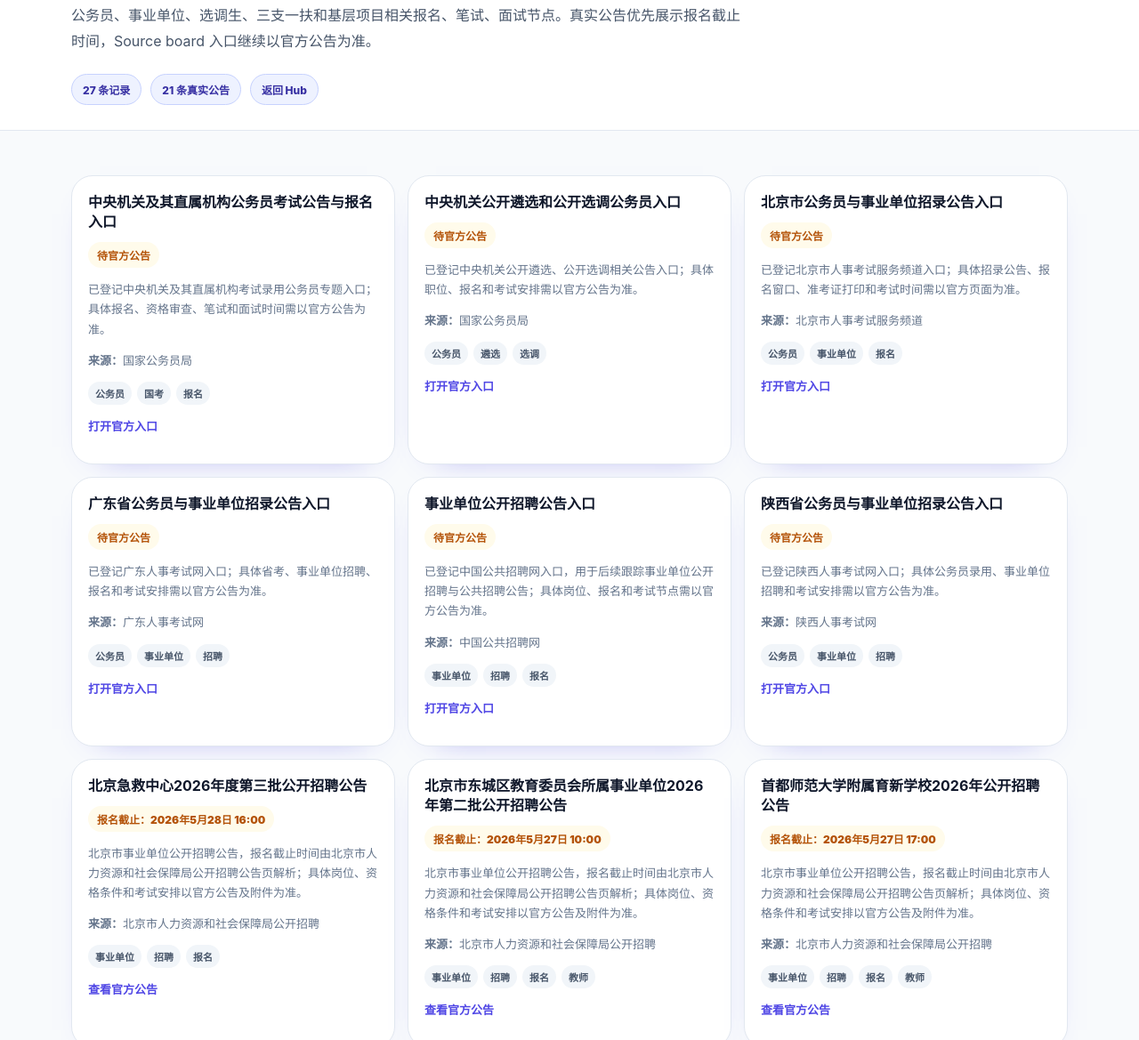
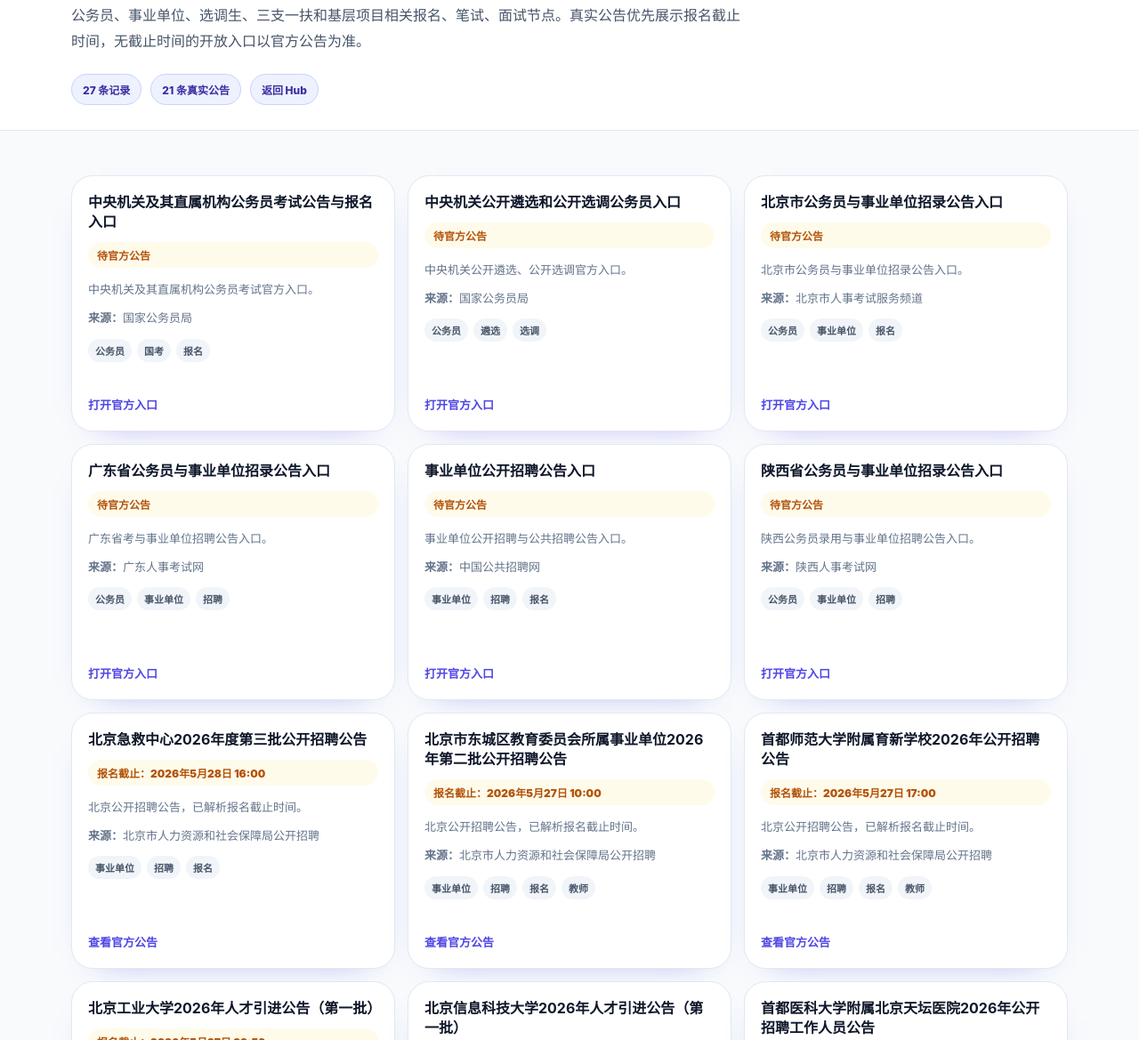
Before and after one commit to pengpoom/civil-service-ddl, a website: page index.html in a window 1280 px wide. Shown: the part 126-1295 px from the top of the page at 89% size. Drawn offline with Linux system fonts and the light colour scheme.

Commit message:
Polish civil service DDL page

```diff
--- a/data/items.json
+++ b/data/items.json
@@ -11,9 +11,9 @@
       "国考",
       "报名"
     ],
-    "url": "https://bm.scs.gov.cn",
+    "url": "http://bm.scs.gov.cn/kl2026",
     "status": "upcoming",
-    "description": "已登记中央机关及其直属机构考试录用公务员专题入口；具体报名、资格审查、笔试和面试时间需以官方公告为准。",
+    "description": "中央机关及其直属机构公务员考试官方入口。",
     "stage": "Source board",
     "source": "国家公务员局",
     "type": "program",
@@ -31,9 +31,9 @@
       "遴选",
       "选调"
     ],
-    "url": "https://bm.scs.gov.cn",
+    "url": "http://subb.scs.gov.cn/lx2026",
     "status": "upcoming",
-    "description": "已登记中央机关公开遴选、公开选调相关公告入口；具体职位、报名和考试安排需以官方公告为准。",
+    "description": "中央机关公开遴选、公开选调官方入口。",
     "stage": "Source board",
     "source": "国家公务员局",
     "type": "program",
@@ -53,7 +53,7 @@
     ],
     "url": "https://rsj.beijing.gov.cn/ywsite/bjpta/",
     "status": "upcoming",
-    "description": "已登记北京市人事考试服务频道入口；具体招录公告、报名窗口、准考证打印和考试时间需以官方页面为准。",
+    "description": "北京市公务员与事业单位招录公告入口。",
     "stage": "Source board",
     "source": "北京市人事考试服务频道",
     "type": "program",
@@ -73,7 +73,7 @@
     ],
     "url": "https://rsks.gd.gov.cn/",
     "status": "upcoming",
-    "description": "已登记广东人事考试网入口；具体省考、事业单位招聘、报名和考试安排需以官方公告为准。",
+    "description": "广东省考与事业单位招聘公告入口。",
     "stage": "Source board",
     "source": "广东人事考试网",
     "type": "program",
@@ -93,7 +93,7 @@
     ],
     "url": "https://chinajob.mohrss.gov.cn/",
     "status": "upcoming",
-    "description": "已登记中国公共招聘网入口，用于后续跟踪事业单位公开招聘与公共招聘公告；具体岗位、报名和考试节点需以官方公告为准。",
+    "description": "事业单位公开招聘与公共招聘公告入口。",
     "stage": "Source board",
     "source": "中国公共招聘网",
     "type": "program",
@@ -113,7 +113,7 @@
     ],
     "url": "https://www.sxrsks.cn/",
     "status": "upcoming",
-    "description": "已登记陕西人事考试网入口；具体公务员录用、事业单位招聘和考试安排需以官方公告为准。",
+    "description": "陕西公务员录用与事业单位招聘公告入口。",
     "stage": "Source board",
     "source": "陕西人事考试网",
     "type": "program",
@@ -133,7 +133,7 @@
     ],
     "url": "https://rsj.beijing.gov.cn/xxgk/gkzp/202605/t20260519_4657708.html",
     "status": "upcoming",
-    "description": "北京市事业单位公开招聘公告，报名截止时间由北京市人力资源和社会保障局公开招聘公告页解析；具体岗位、资格条件和考试安排以官方公告及附件为准。",
+    "description": "北京公开招聘公告，已解析报名截止时间。",
     "stage": "报名截止",
     "source": "北京市人力资源和社会保障局公开招聘",
     "type": "program",
@@ -154,7 +154,7 @@
     ],
     "url": "https://rsj.beijing.gov.cn/xxgk/gkzp/202605/t20260518_4656090.html",
     "status": "upcoming",
-    "description": "北京市事业单位公开招聘公告，报名截止时间由北京市人力资源和社会保障局公开招聘公告页解析；具体岗位、资格条件和考试安排以官方公告及附件为准。",
+    "description": "北京公开招聘公告，已解析报名截止时间。",
     "stage": "报名截止",
     "source": "北京市人力资源和社会保障局公开招聘",
     "type": "program",
@@ -175,7 +175,7 @@
     ],
     "url": "https://rsj.beijing.gov.cn/xxgk/gkzp/202605/t20260518_4655797.html",
     "status": "upcoming",
-    "description": "北京市事业单位公开招聘公告，报名截止时间由北京市人力资源和社会保障局公开招聘公告页解析；具体岗位、资格条件和考试安排以官方公告及附件为准。",
+    "description": "北京公开招聘公告，已解析报名截止时间。",
     "stage": "报名截止",
     "source": "北京市人力资源和社会保障局公开招聘",
     "type": "program",
@@ -195,7 +195,7 @@
     ],
     "url": "https://rsj.beijing.gov.cn/xxgk/gkzp/202605/t20260518_4655772.html",
     "status": "upcoming",
-    "description": "北京市事业单位公开招聘公告，报名截止时间由北京市人力资源和社会保障局公开招聘公告页解析；具体岗位、资格条件和考试安排以官方公告及附件为准。",
+    "description": "北京公开招聘公告，已解析报名截止时间。",
     "stage": "报名截止",
     "source": "北京市人力资源和社会保障局公开招聘",
     "type": "program",
@@ -215,7 +215,7 @@
     ],
     "url": "https://rsj.beijing.gov.cn/xxgk/gkzp/202605/t20260518_4655277.html",
     "status": "upcoming",
-    "description": "北京市事业单位公开招聘公告，报名截止时间由北京市人力资源和社会保障局公开招聘公告页解析；具体岗位、资格条件和考试安排以官方公告及附件为准。",
+    "description": "北京公开招聘公告，已解析报名截止时间。",
     "stage": "报名截止",
     "source": "北京市人力资源和社会保障局公开招聘",
     "type": "program",
@@ -236,7 +236,7 @@
     ],
     "url": "https://rsj.beijing.gov.cn/xxgk/gkzp/202605/t20260518_4655221.html",
     "status": "upcoming",
-    "description": "北京市事业单位公开招聘公告，报名截止时间由北京市人力资源和社会保障局公开招聘公告页解析；具体岗位、资格条件和考试安排以官方公告及附件为准。",
+    "description": "北京公开招聘公告，已解析报名截止时间。",
     "stage": "报名截止",
     "source": "北京市人力资源和社会保障局公开招聘",
     "type": "program",
@@ -257,7 +257,7 @@
     ],
     "url": "https://rsj.beijing.gov.cn/xxgk/gkzp/202605/t20260518_4655204.html",
     "status": "upcoming",
-    "description": "北京市事业单位公开招聘公告，报名截止时间由北京市人力资源和社会保障局公开招聘公告页解析；具体岗位、资格条件和考试安排以官方公告及附件为准。",
+    "description": "北京公开招聘公告，已解析报名截止时间。",
     "stage": "报名截止",
     "source": "北京市人力资源和社会保障局公开招聘",
     "type": "program",
@@ -278,7 +278,7 @@
     ],
     "url": "https://rsj.beijing.gov.cn/xxgk/gkzp/202605/t20260513_4648579.html",
     "status": "upcoming",
-    "description": "北京市事业单位公开招聘公告，报名截止时间由北京市人力资源和社会保障局公开招聘公告页解析；具体岗位、资格条件和考试安排以官方公告及附件为准。",
+    "description": "北京公开招聘公告，已解析报名截止时间。",
     "stage": "报名截止",
     "source": "北京市人力资源和社会保障局公开招聘",
     "type": "program",
@@ -299,7 +299,7 @@
     ],
     "url": "https://rsj.beijing.gov.cn/xxgk/gkzp/202605/t20260509_4643573.html",
     "status": "ended",
-    "description": "北京市事业单位公开招聘公告，报名截止时间由北京市人力资源和社会保障局公开招聘公告页解析；具体岗位、资格条件和考试安排以官方公告及附件为准。",
+    "description": "北京公开招聘公告，已解析报名截止时间。",
     "stage": "报名截止",
     "source": "北京市人力资源和社会保障局公开招聘",
     "type": "program",
@@ -320,7 +320,7 @@
     ],
     "url": "https://rsj.beijing.gov.cn/xxgk/gkzp/202605/t20260509_4642680.html",
     "status": "upcoming",
-    "description": "北京市事业单位公开招聘公告，报名截止时间由北京市人力资源和社会保障局公开招聘公告页解析；具体岗位、资格条件和考试安排以官方公告及附件为准。",
+    "description": "北京公开招聘公告，已解析报名截止时间。",
     "stage": "报名截止",
     "source": "北京市人力资源和社会保障局公开招聘",
     "type": "program",
@@ -340,7 +340,7 @@
     ],
     "url": "https://rsj.beijing.gov.cn/xxgk/gkzp/202605/t20260509_4642649.html",
     "status": "ended",
-    "description": "北京市事业单位公开招聘公告，报名截止时间由北京市人力资源和社会保障局公开招聘公告页解析；具体岗位、资格条件和考试安排以官方公告及附件为准。",
+    "description": "北京公开招聘公告，已解析报名截止时间。",
     "stage": "报名截止",
     "source": "北京市人力资源和社会保障局公开招聘",
     "type": "program",
@@ -360,7 +360,7 @@
     ],
     "url": "https://rsj.beijing.gov.cn/xxgk/gkzp/202605/t20260508_4640696.html",
     "status": "ended",
-    "description": "北京市事业单位公开招聘公告，报名截止时间由北京市人力资源和社会保障局公开招聘公告页解析；具体岗位、资格条件和考试安排以官方公告及附件为准。",
+    "description": "北京公开招聘公告，已解析报名截止时间。",
     "stage": "报名截止",
     "source": "北京市人力资源和社会保障局公开招聘",
     "type": "program",
@@ -381,7 +381,7 @@
     ],
     "url": "https://rsj.beijing.gov.cn/xxgk/gkzp/202605/t20260507_4639284.html",
     "status": "ended",
-    "description": "北京市事业单位公开招聘公告，报名截止时间由北京市人力资源和社会保障局公开招聘公告页解析；具体岗位、资格条件和考试安排以官方公告及附件为准。",
+    "description": "北京公开招聘公告，已解析报名截止时间。",
     "stage": "报名截止",
     "source": "北京市人力资源和社会保障局公开招聘",
     "type": "program",
@@ -402,7 +402,7 @@
     ],
     "url": "https://rsj.beijing.gov.cn/xxgk/gkzp/202605/t20260507_4639213.html",
     "status": "ended",
-    "description": "北京市事业单位公开招聘公告，报名截止时间由北京市人力资源和社会保障局公开招聘公告页解析；具体岗位、资格条件和考试安排以官方公告及附件为准。",
+    "description": "北京公开招聘公告，已解析报名截止时间。",
     "stage": "报名截止",
     "source": "北京市人力资源和社会保障局公开招聘",
     "type": "program",
@@ -423,7 +423,7 @@
     ],
     "url": "https://rsj.beijing.gov.cn/xxgk/gkzp/202605/t20260506_4637818.html",
     "status": "ended",
-    "description": "北京市事业单位公开招聘公告，报名截止时间由北京市人力资源和社会保障局公开招聘公告页解析；具体岗位、资格条件和考试安排以官方公告及附件为准。",
+    "description": "北京公开招聘公告，已解析报名截止时间。",
     "stage": "报名截止",
     "source": "北京市人力资源和社会保障局公开招聘",
     "type": "program",
@@ -444,7 +444,7 @@
     ],
     "url": "https://rsj.beijing.gov.cn/xxgk/gkzp/202605/t20260506_4636745.html",
     "status": "ended",
-    "description": "北京市事业单位公开招聘公告，报名截止时间由北京市人力资源和社会保障局公开招聘公告页解析；具体岗位、资格条件和考试安排以官方公告及附件为准。",
+    "description": "北京公开招聘公告，已解析报名截止时间。",
     "stage": "报名截止",
     "source": "北京市人力资源和社会保障局公开招聘",
     "type": "program",
@@ -465,7 +465,7 @@
     ],
     "url": "https://rsj.beijing.gov.cn/xxgk/gkzp/202604/t20260430_4625873.html",
     "status": "ended",
-    "description": "北京市事业单位公开招聘公告，报名截止时间由北京市人力资源和社会保障局公开招聘公告页解析；具体岗位、资格条件和考试安排以官方公告及附件为准。",
+    "description": "北京公开招聘公告，已解析报名截止时间。",
     "stage": "报名截止",
     "source": "北京市人力资源和社会保障局公开招聘",
     "type": "program",
@@ -486,7 +486,7 @@
     ],
     "url": "https://rsj.beijing.gov.cn/xxgk/gkzp/202604/t20260430_4625871.html",
     "status": "ended",
-    "description": "北京市事业单位公开招聘公告，报名截止时间由北京市人力资源和社会保障局公开招聘公告页解析；具体岗位、资格条件和考试安排以官方公告及附件为准。",
+    "description": "北京公开招聘公告，已解析报名截止时间。",
     "stage": "报名截止",
     "source": "北京市人力资源和社会保障局公开招聘",
     "type": "program",
@@ -506,7 +506,7 @@
     ],
     "url": "https://rsj.beijing.gov.cn/xxgk/gkzp/202604/t20260430_4625674.html",
     "status": "ended",
-    "description": "北京市事业单位公开招聘公告，报名截止时间由北京市人力资源和社会保障局公开招聘公告页解析；具体岗位、资格条件和考试安排以官方公告及附件为准。",
+    "description": "北京公开招聘公告，已解析报名截止时间。",
     "stage": "报名截止",
     "source": "北京市人力资源和社会保障局公开招聘",
     "type": "program",
@@ -527,7 +527,7 @@
     ],
     "url": "https://rsj.beijing.gov.cn/xxgk/gkzp/202604/t20260430_4625644.html",
     "status": "ended",
-    "description": "北京市事业单位公开招聘公告，报名截止时间由北京市人力资源和社会保障局公开招聘公告页解析；具体岗位、资格条件和考试安排以官方公告及附件为准。",
+    "description": "北京公开招聘公告，已解析报名截止时间。",
     "stage": "报名截止",
     "source": "北京市人力资源和社会保障局公开招聘",
     "type": "program",
@@ -548,7 +548,7 @@
     ],
     "url": "https://rsj.beijing.gov.cn/xxgk/gkzp/202604/t20260429_4622415.html",
     "status": "ended",
-    "description": "北京市事业单位公开招聘公告，报名截止时间由北京市人力资源和社会保障局公开招聘公告页解析；具体岗位、资格条件和考试安排以官方公告及附件为准。",
+    "description": "北京公开招聘公告，已解析报名截止时间。",
     "stage": "报名截止",
     "source": "北京市人力资源和社会保障局公开招聘",
     "type": "program",
--- a/data/sources.json
+++ b/data/sources.json
@@ -6,7 +6,7 @@
     {
       "id": "national-civil-service",
       "name": "国家公务员局",
-      "url": "https://bm.scs.gov.cn",
+      "url": "http://bm.scs.gov.cn/kl2026",
       "adapter": "nationalCivilServiceAdapter",
       "confidence": "official"
     },
@@ -49,7 +49,7 @@
   "itemSources": [
     {
       "name": "国家公务员局",
-      "url": "https://bm.scs.gov.cn",
+      "url": "http://subb.scs.gov.cn/lx2026",
       "type": "item-source",
       "confidence": "official",
       "note": "国考、中央机关公开遴选和公开选调入口；具体日期以公告为准。"
--- a/index.html
+++ b/index.html
@@ -69,6 +69,9 @@
       background: #ffffff;
       padding: 18px;
       box-shadow: 0 12px 36px -32px #4f46e5;
+      display: flex;
+      flex-direction: column;
+      min-height: 250px;
     }
     h2 {
       margin: 0;
@@ -109,6 +112,18 @@
       font-size: 12px;
       font-weight: 900;
     }
+    .description {
+      margin-bottom: 0;
+    }
+    .source {
+      margin-top: 10px;
+      margin-bottom: 0;
+    }
+    .card-link {
+      margin-top: auto;
+      margin-bottom: 0;
+      padding-top: 16px;
+    }
   </style>
 </head>
 <body>
@@ -116,7 +131,7 @@
     <div class="wrap">
       <div class="eyebrow">Just-DDL Network</div>
       <h1>考公考编 DDL</h1>
-      <p class="lead">公务员、事业单位、选调生、三支一扶和基层项目相关报名、笔试、面试节点。真实公告优先展示报名截止时间，Source board 入口继续以官方公告为准。</p>
+      <p class="lead">公务员、事业单位、选调生、三支一扶和基层项目相关报名、笔试、面试节点。真实公告优先展示报名截止时间，无截止时间的开放入口以官方公告为准。</p>
       <div class="meta">
         <span class="pill" id="count">加载中</span>
         <span class="pill" id="parsed-count">真实公告加载中</span>
@@ -138,10 +153,10 @@
       <article>
         <h2>${item.title}</h2>
         <span class="status">${item.isDatePlaceholder ? '待官方公告' : item.dateRange}</span>
-        <p>${item.description || ''}</p>
-        <p><strong>来源：</strong>${item.source}</p>
+        <p class="description">${item.description || ''}</p>
+        <p class="source"><strong>来源：</strong>${item.source}</p>
         <div class="tags">${item.tags.map(tag => `<span class="tag">${tag}</span>`).join('')}</div>
-        <p><a href="${item.url}" target="_blank" rel="noopener noreferrer">${item.isDatePlaceholder ? '打开官方入口' : '查看官方公告'}</a></p>
+        <p class="card-link"><a href="${item.url}" target="_blank" rel="noopener noreferrer">${item.isDatePlaceholder ? '打开官方入口' : '查看官方公告'}</a></p>
       </article>
     `).join('');
   </script>
--- a/scripts/crawl-sources.mjs
+++ b/scripts/crawl-sources.mjs
@@ -164,7 +164,7 @@ async function parseBeijingPublicRecruitment(source, listHtml) {
         tags: buildTags(title),
         url: candidate.url,
         status: statusForDeadline(deadline.iso),
-        description: `北京市事业单位公开招聘公告，报名截止时间由北京市人力资源和社会保障局公开招聘公告页解析；具体岗位、资格条件和考试安排以官方公告及附件为准。`,
+        description: `北京公开招聘公告，已解析报名截止时间。`,
         stage: '报名截止',
         source: source.name,
         type: 'program',
```
Also changed, not shown: data/crawl-report.json (+21 -21 lines).
